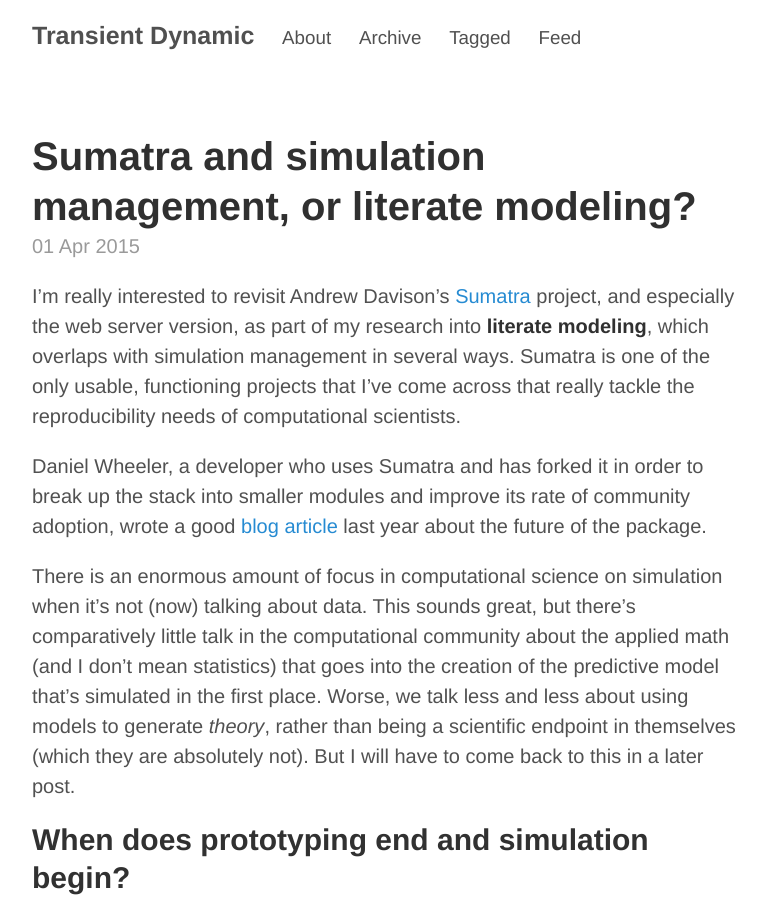
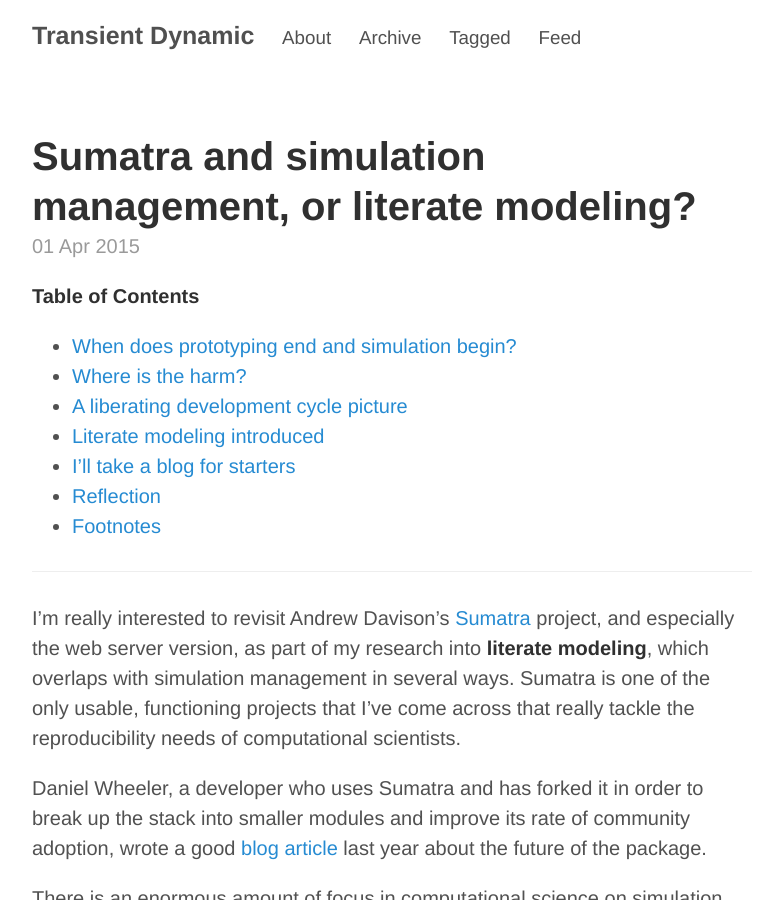
Before and after one commit to robclewley/robclewley.github.io, a Jekyll site: the page built from _posts/2015-04-01-sumatra-and-simulation-management-or-literate-modeling.md, in a window 1280 px wide and 900 px high. Shown: the whole window, without its empty margins (248-1014 px from the left). Built offline with Jekyll 4.4.1, drawn with Linux system fonts in a browser that asks for light colours; Markdown is read by kramdown in place of the engine named in the settings; comment, search, counter and statistics services are not loaded.

Commit message:
Added TOC from DocToc
http://doctoc.herokuapp.com/

```diff
--- a/_posts/2015-04-01-sumatra-and-simulation-management-or-literate-modeling.md
+++ b/_posts/2015-04-01-sumatra-and-simulation-management-or-literate-modeling.md
@@ -14,6 +14,18 @@
 ---
 
 {% assign ref=page.references %}
+
+**Table of Contents**
+
+- [When does prototyping end and simulation begin?](#)
+- [Where is the harm?](#)
+- [A liberating development cycle picture](#)
+- [Literate modeling introduced](#)
+- [I'll take a blog for starters](#)
+- [Reflection](#)
+- [Footnotes](#)
+
+-------
 
 I'm really interested to revisit Andrew Davison's
 [Sumatra]({{ref['sumatra']}}) project, and especially the web server
```
